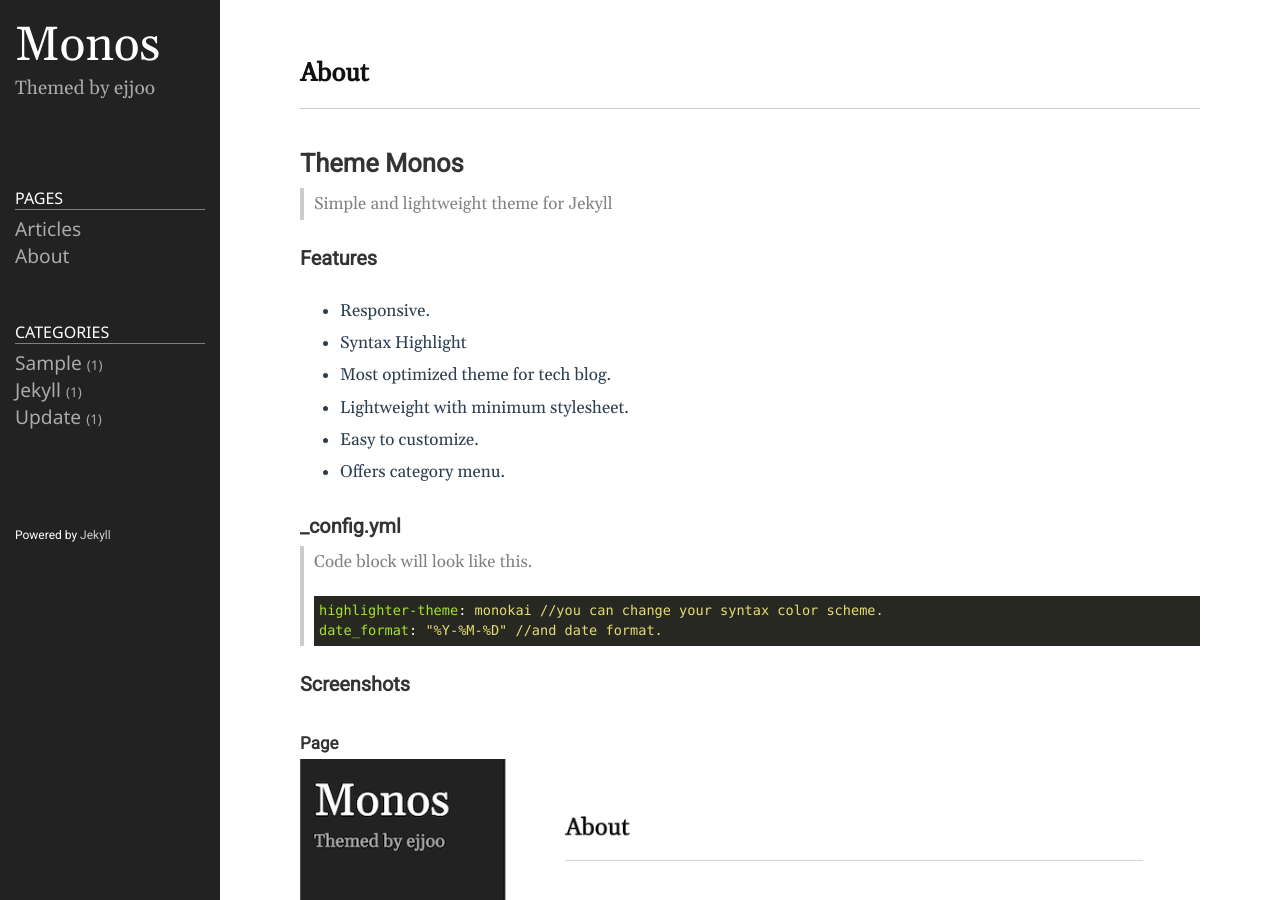
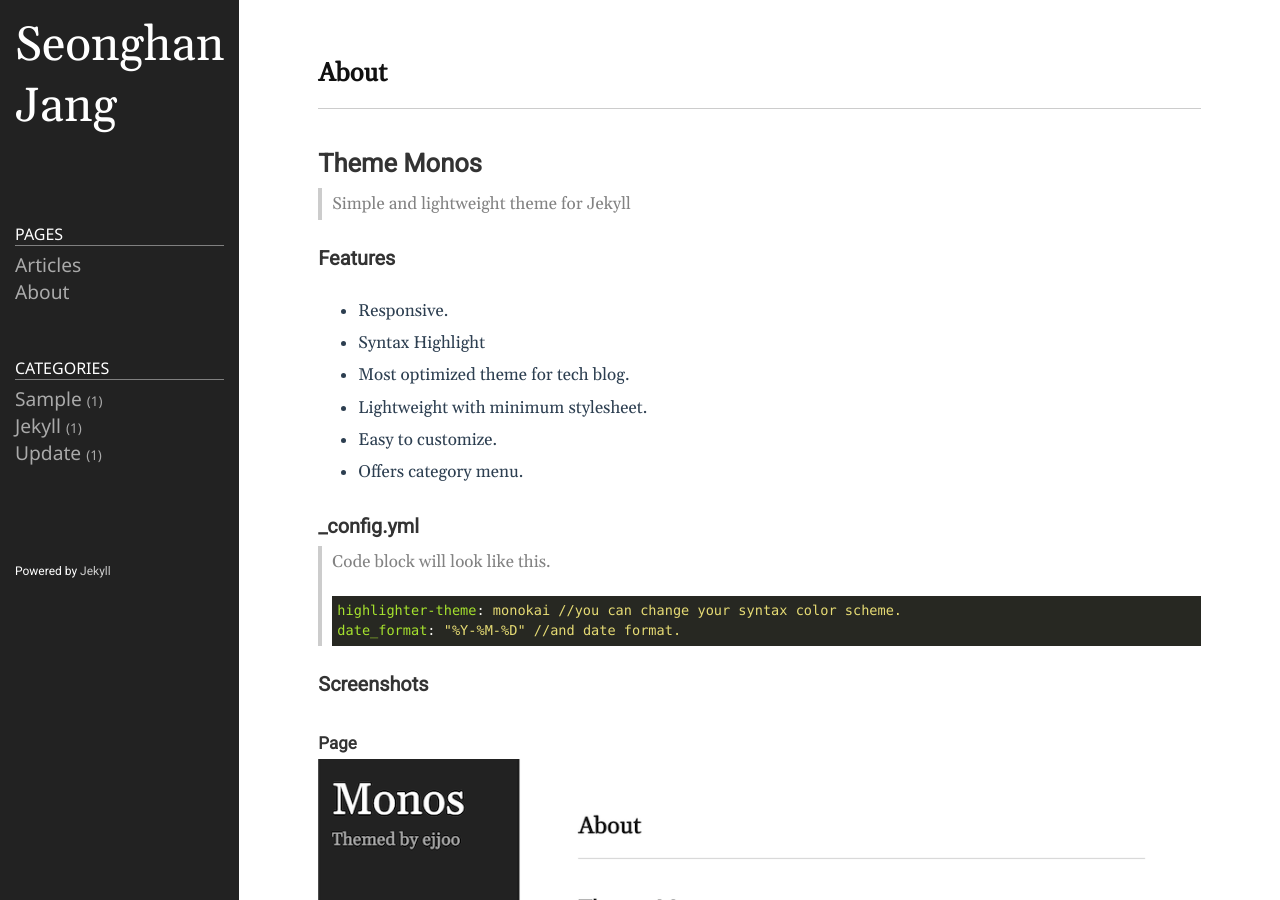
Before and after one commit to SymbiosisHan/SymbiosisHan.github.io, a Jekyll site: the page built from README.md, in a window 1280 px wide and 900 px high. Built offline with Jekyll 4.4.1, drawn with Linux system fonts in a browser that asks for light colours.

Commit message:
Update _config.yml

```diff
--- a/_config.yml
+++ b/_config.yml
@@ -18,13 +18,12 @@
 # You can create any custom variable you would like, and they will be accessible
 # in the templates via {{ site.myvariable }}.
 
-title: Monos
-email: ejjoo7994@gmail.com
+title: Seonghan Jang
+email: burkholderiaj@gmail.com
 description: >- # this means to ignore newlines until "baseurl:"
-  Themed by ejjoo
 # baseurl: "/" # the subpath of your site, e.g. /blog
-# url: "http://ejjoo.github.io" # the base hostname & protocol for your site, e.g. http://example.com
-github_username: ejjoo
+# url: "https://symbiosishan.github.io/" # the base hostname & protocol for your site, e.g. http://example.com
+github_username: SymbiosisHan
 highlighter: rouge
 svg:
   optimize: true
```
